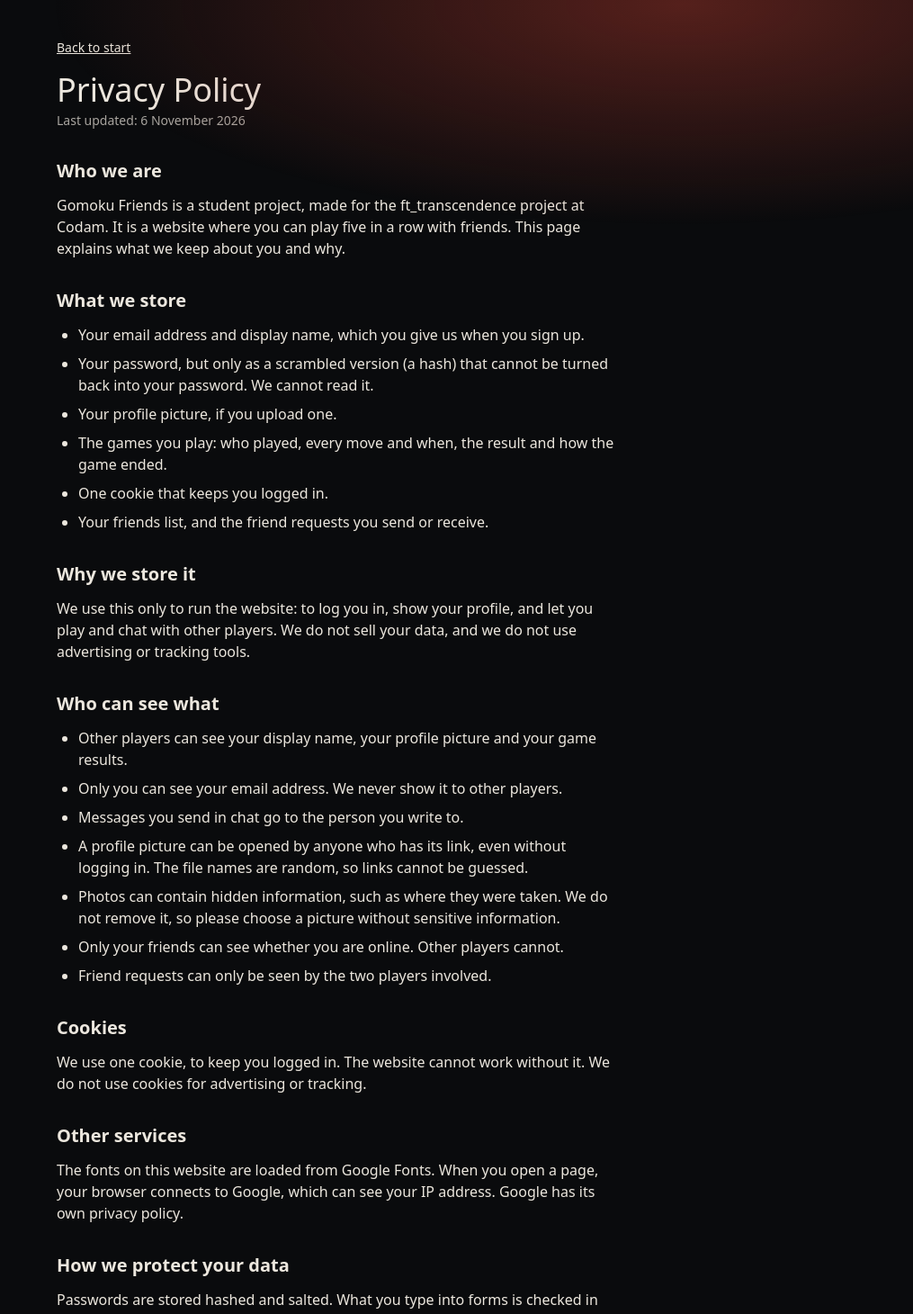
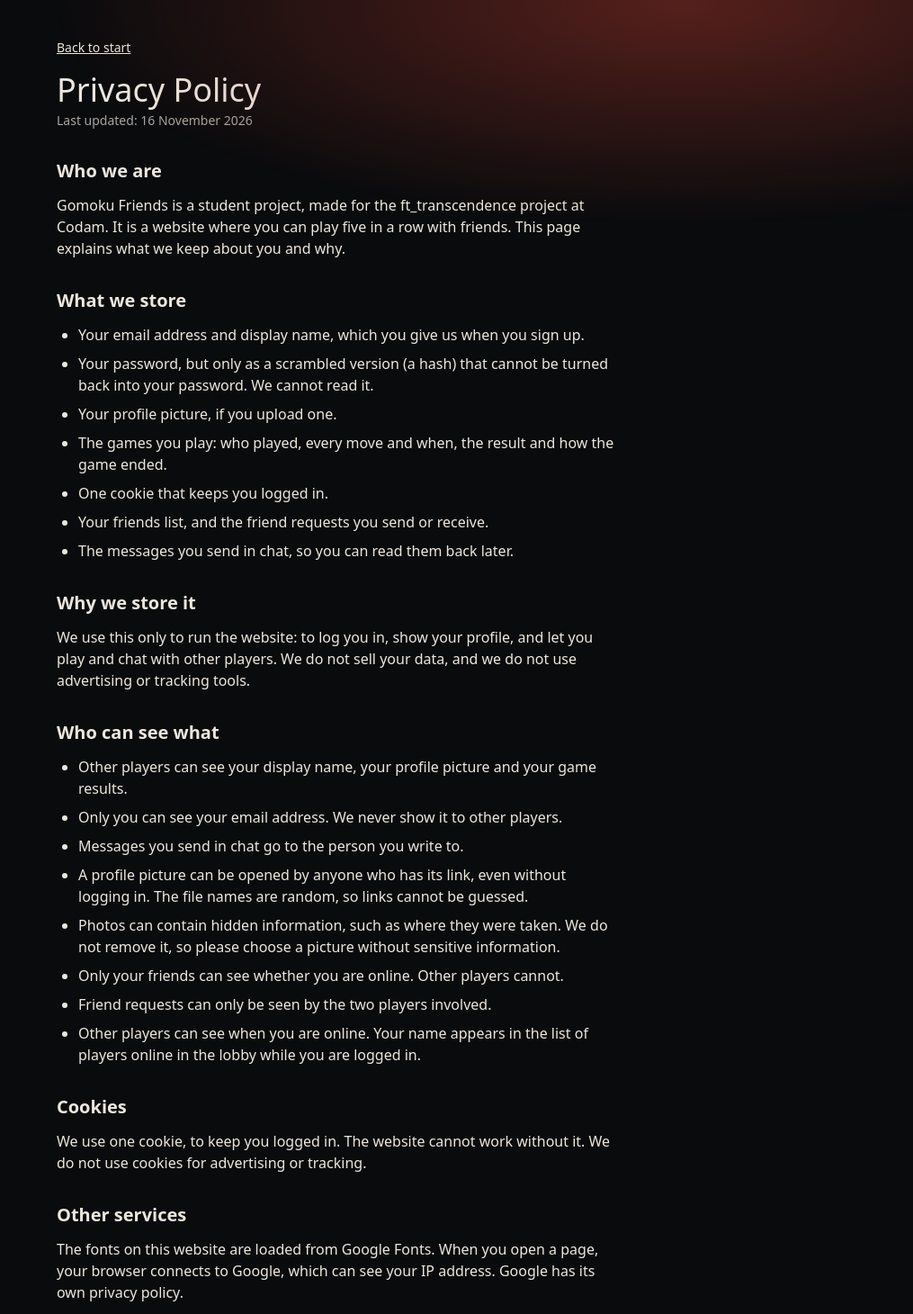
Before and after one commit to ASprintNotAMarathon/Transcendence, a React (Vite) app in the folder apps/web/: page /privacy in a window 1280 px wide. Shown: the top 1460 px of the page at 90% size, without its empty margins (265-1280 px from the left). Built offline with nearby package versions, Linux system fonts and the light colour scheme; no server answers; a web font is replaced by a local one; what @transcendence/shared would draw is missing.

Commit message:
update PrivacyPage

```diff
--- a/apps/web/src/pages/PrivacyPage.tsx
+++ b/apps/web/src/pages/PrivacyPage.tsx
@@ -5,7 +5,7 @@ const listClass = 'list-disc space-y-2 pl-6'
 
 function PrivacyPage() {
   return (
-    <LegalPage title="Privacy Policy" updated="6 November 2026">
+    <LegalPage title="Privacy Policy" updated="16 November 2026">
       <LegalSection title="Who we are">
         <p>
           Gomoku Friends is a student project, made for the ft_transcendence project at Codam. It is a website
@@ -24,6 +24,7 @@ function PrivacyPage() {
           <li>The games you play: who played, every move and when, the result and how the game ended.</li>
           <li>One cookie that keeps you logged in.</li>
           <li>Your friends list, and the friend requests you send or receive.</li>
+          <li>The messages you send in chat, so you can read them back later.</li>
         </ul>
       </LegalSection>
 
@@ -49,6 +50,10 @@ function PrivacyPage() {
           </li>
           <li>Only your friends can see whether you are online. Other players cannot.</li>
           <li>Friend requests can only be seen by the two players involved.</li>
+          <li>
+            Other players can see when you are online. Your name appears in the list of players
+            online in the lobby while you are logged in.
+          </li>
         </ul>
       </LegalSection>
 
```
